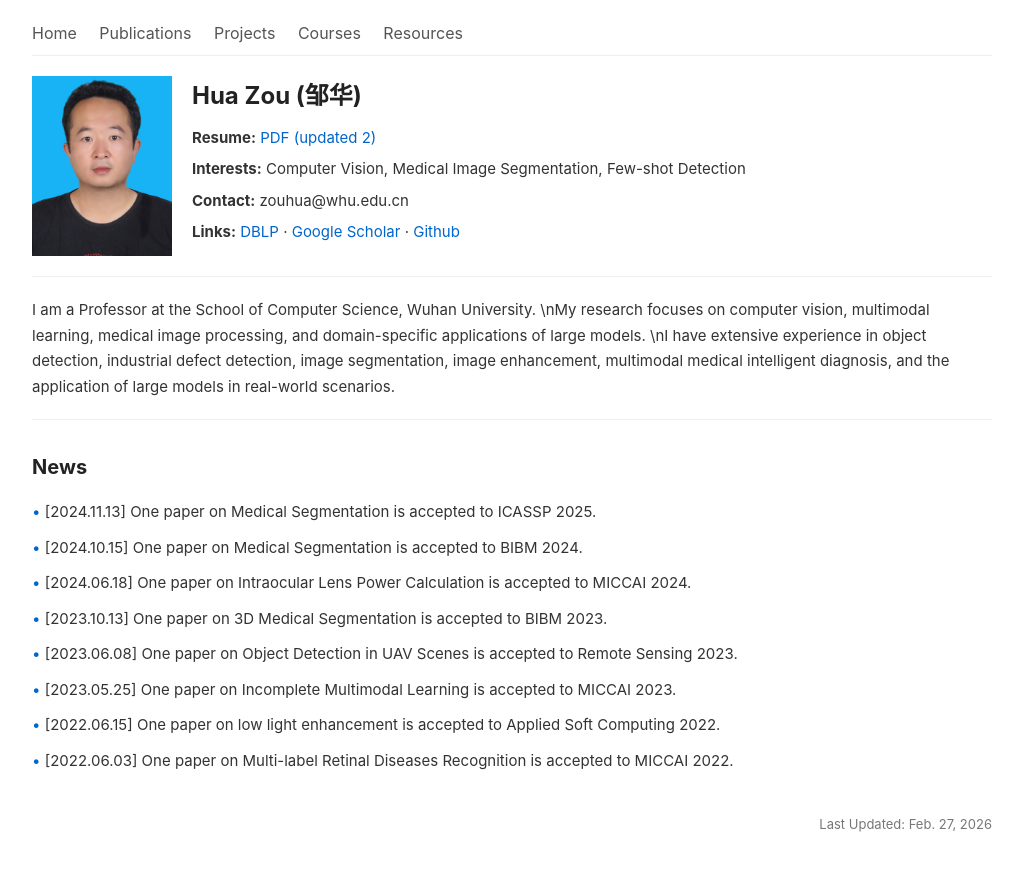
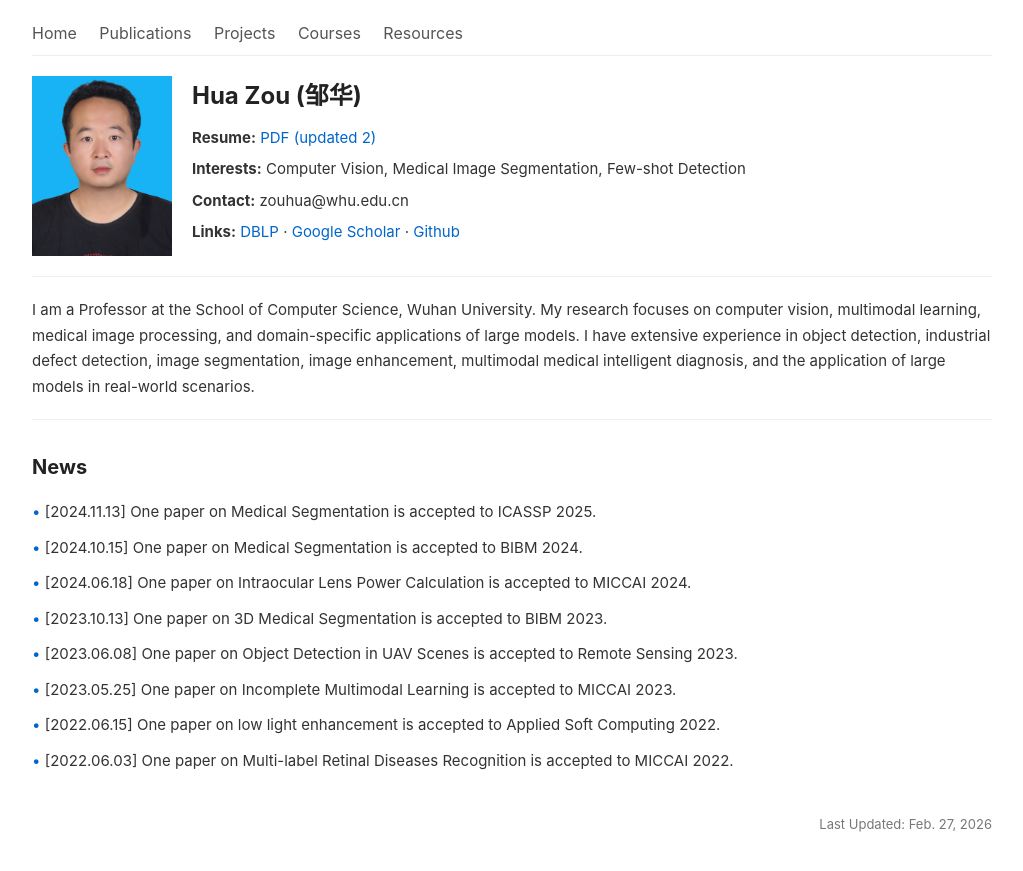
Before and after one commit to zouhuawhu/zouhuawhu.github.io, a Jekyll site: the page built from index.html, in a window 1280 px wide. Shown: the top 871 px of the page, without its empty margins (128-1151 px from the left). Built offline with Jekyll 4.4.1, drawn with Linux system fonts in a browser that asks for light colours.

Commit message:
Update _config.yml

```diff
--- a/_config.yml
+++ b/_config.yml
@@ -16,7 +16,9 @@ author:
     github: https://github.com/zouhuawhu
   # 个人简介
   intro:
-    I am a Professor at the School of Computer Science, Wuhan University. \nMy research focuses on computer vision, multimodal learning, medical image processing, and domain-specific applications of large models. \nI have extensive experience in object detection, industrial defect detection, image segmentation, image enhancement, multimodal medical intelligent diagnosis, and the application of large models in real-world scenarios.
+    I am a Professor at the School of Computer Science, Wuhan University.
+    My research focuses on computer vision, multimodal learning, medical image processing, and domain-specific applications of large models.
+    I have extensive experience in object detection, industrial defect detection, image segmentation, image enhancement, multimodal medical intelligent diagnosis, and the application of large models in real-world scenarios.
 
 # 导航栏配置（保留所有项，链接自动生效）
 nav:
```
